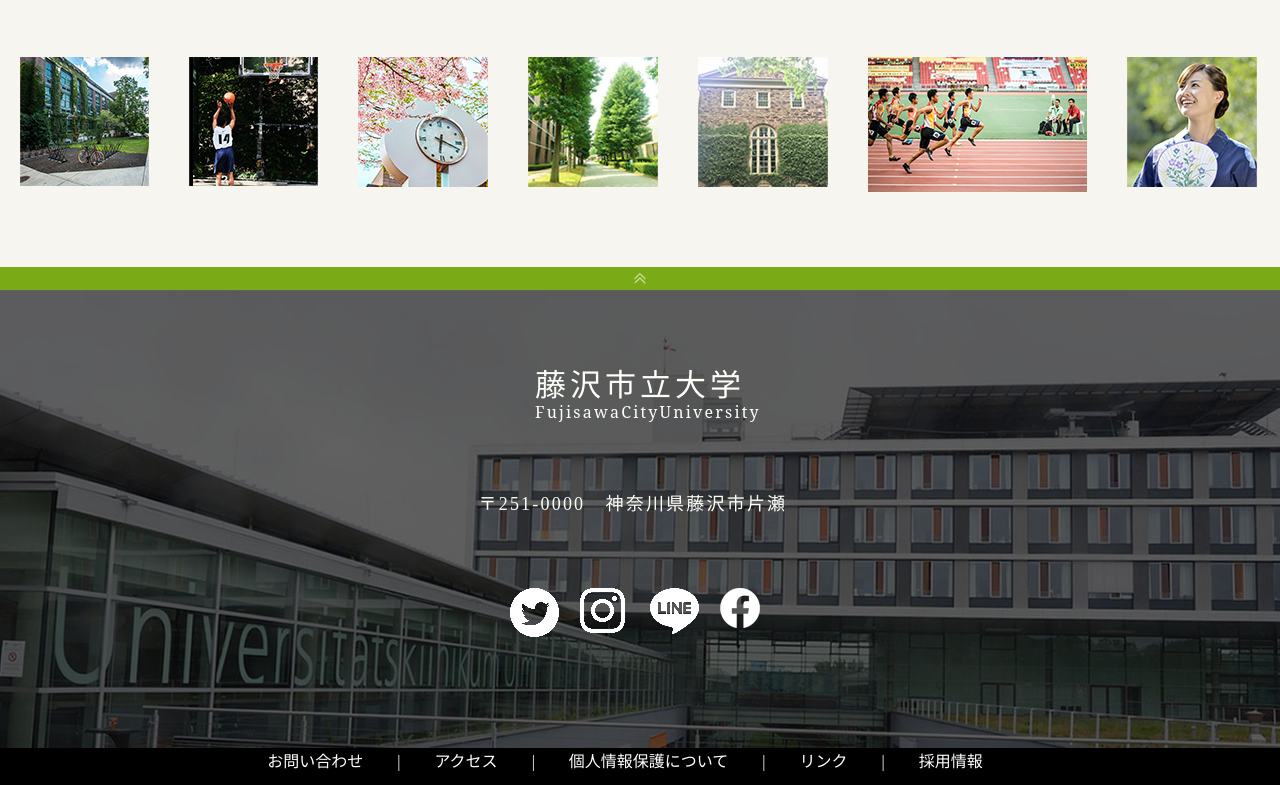
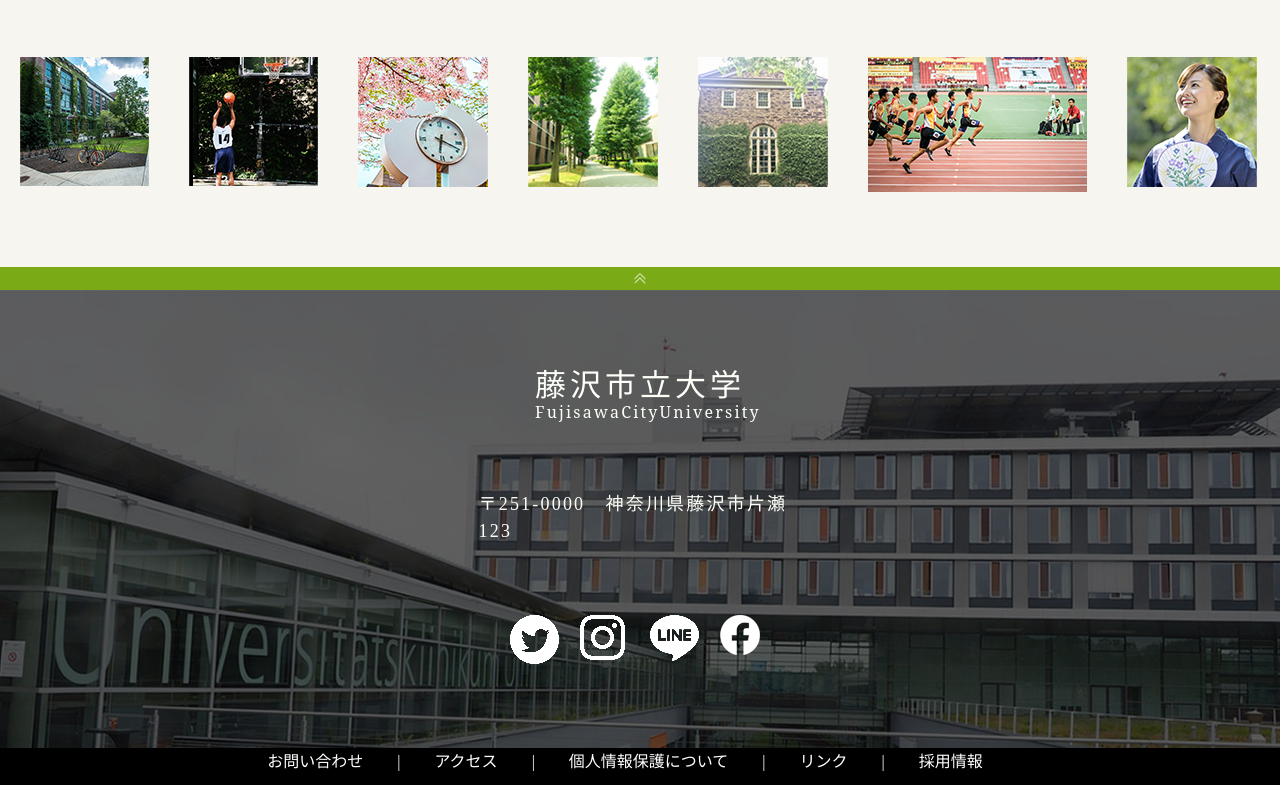
Before and after one commit to ton2525/ton.github, a plain HTML site: page index.html in a window 1280 px wide. Shown: the part 3150-3935 px from the top of the page. Drawn offline with Linux system fonts and the light colour scheme.

Commit message:
Update index.html

```diff
--- a/index.html
+++ b/index.html
@@ -173,7 +173,7 @@
 	<div class="pagetop"></div>
 	<div class="infoBlock">
 		<p class="logo">藤沢市立大学</p><p><span class="p_style1">FujisawaCityUniversity</span></p>
-		<p class="adress">〒251-0000　神奈川県藤沢市片瀬</p>
+		<p class="adress">〒251-0000　神奈川県藤沢市片瀬123</p>
 			<ul id="snsItemList">
 				<li><img src="common/images/twitter.png"/></li>
 				<li><img src="common/images/Instagram.png"/></li>
@@ -196,4 +196,5 @@
 	</nav>
 </footer>
 </body>
+
 </html>
```
